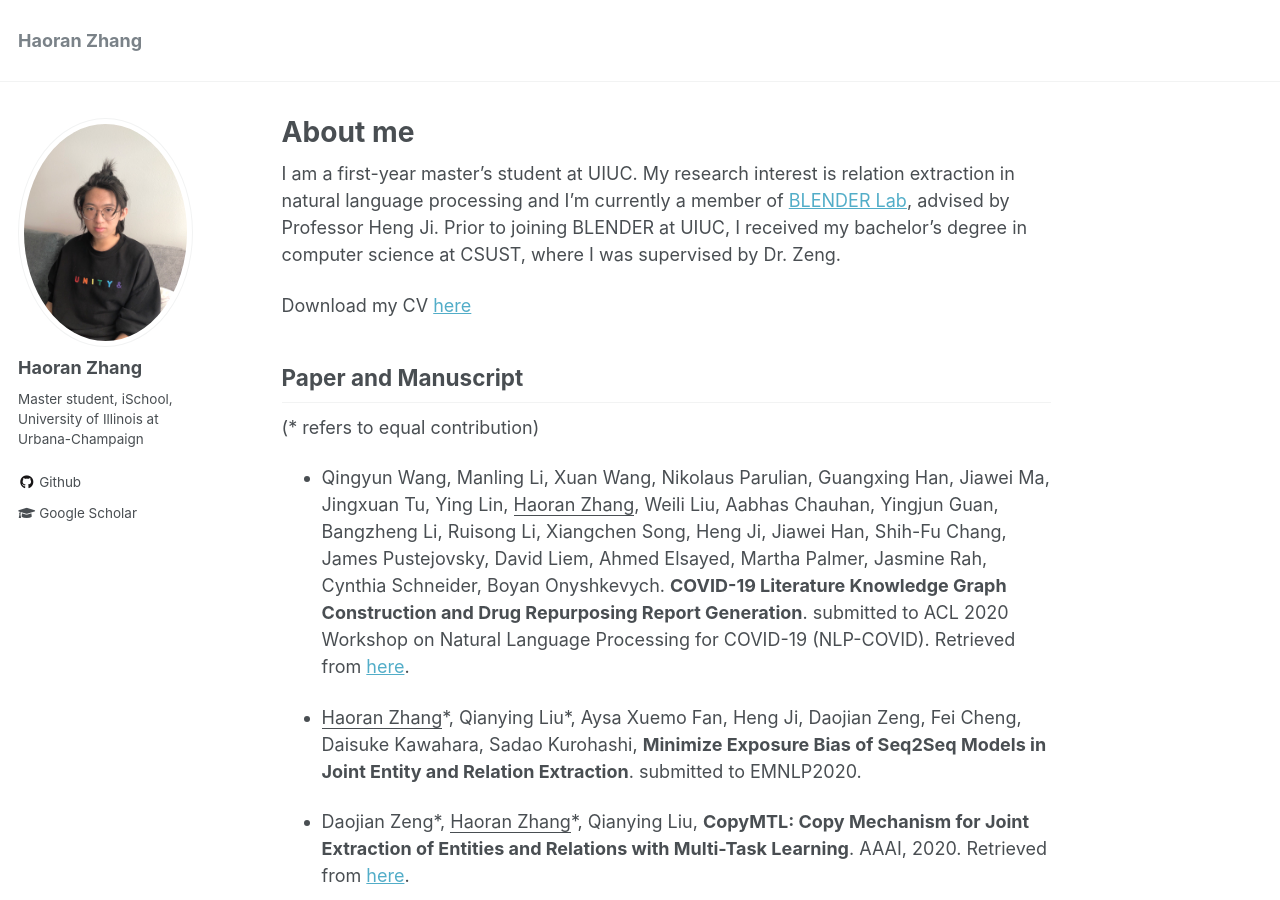
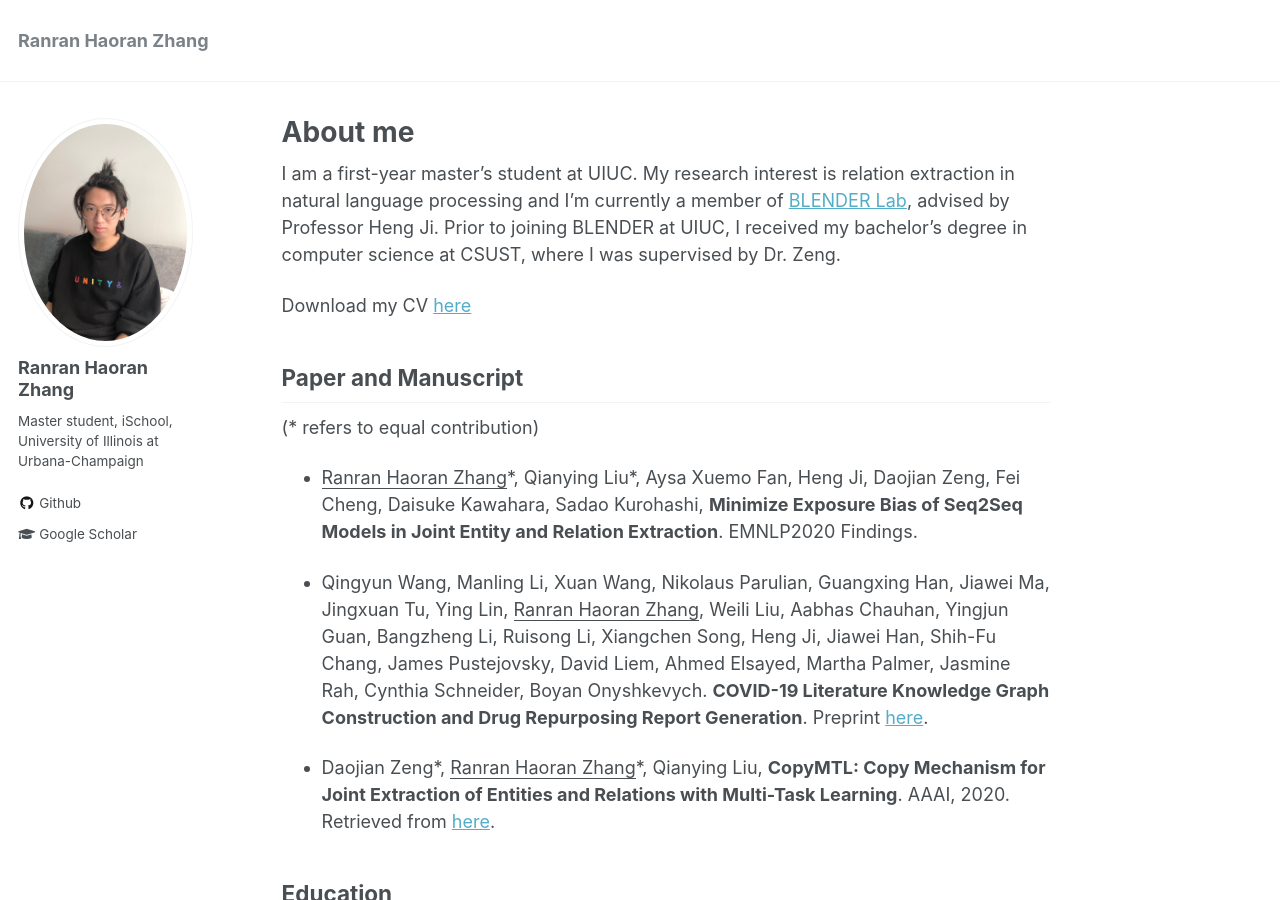
Before and after one commit to WindChimeRan/WindChimeRan.github.io, a Jekyll site: the page built from _pages/about.md, in a window 1280 px wide and 900 px high. Built offline with Jekyll 4.4.1, drawn with Linux system fonts in a browser that asks for light colours; some of the changed text lies outside the part shown.

Commit message:
update name

```diff
--- a/_config.yml
+++ b/_config.yml
@@ -7,9 +7,9 @@
 
 # Site Settings
 locale                   : "en-US"
-title                    : "Haoran Zhang"
+title                    : "Ranran Haoran Zhang"
 title_separator          : "-"
-name                     : &name "Haoran Zhang"
+name                     : &name "Ranran Haoran Zhang"
 description              : &description "Haoran's web page"
 url                      : https://windchimeran.github.io/ # the base hostname & protocol for your site e.g. "https://mmistakes.github.io"
 baseurl                  : "" # the subpath of your site, e.g. "/blog"
@@ -80,7 +80,7 @@ analytics:
 
 # Site Author
 author:
-  name             : "Haoran Zhang"
+  name             : "Ranran Haoran Zhang"
   avatar           : "photo.jpeg"
   bio              : "Master student, iSchool, University of Illinois at Urbana-Champaign"
   location         :
--- a/_pages/about.md
+++ b/_pages/about.md
@@ -20,11 +20,11 @@ Download my CV [here](https://windchimeran.github.io/files/haoran_resume.pdf)
 
 <!-- - Zeng D\*., **Zhang H**\*., Liu Q. (2020) CopyMTL: Multi-task Copy Mechanism for Joint Extraction of Entities and Relations. The Thirty-Fourth AAAI Conference on Artificial Intelligence. AAAI, 2020. [paper](https://arxiv.org/pdf/1911.10438.pdf) [code](https://github.com/WindChimeRan/CopyMTL) -->
 
-- Qingyun Wang, Manling Li, Xuan Wang, Nikolaus Parulian, Guangxing Han, Jiawei Ma, Jingxuan Tu, Ying Lin, <u>Haoran Zhang</u>, Weili Liu, Aabhas Chauhan, Yingjun Guan, Bangzheng Li, Ruisong Li, Xiangchen Song, Heng Ji, Jiawei Han, Shih-Fu Chang, James Pustejovsky, David Liem, Ahmed Elsayed, Martha Palmer, Jasmine Rah, Cynthia Schneider, Boyan Onyshkevych. **COVID-19 Literature Knowledge Graph Construction and Drug Repurposing Report Generation**. submitted to ACL 2020 Workshop on Natural Language Processing for COVID-19 (NLP-COVID). Retrieved from [here](https://arxiv.org/pdf/2007.00576.pdf).
+- <u>Ranran Haoran Zhang</u>\*, Qianying Liu\*, Aysa Xuemo Fan, Heng Ji, Daojian Zeng, Fei Cheng, Daisuke Kawahara, Sadao Kurohashi, **Minimize Exposure Bias of Seq2Seq Models in Joint Entity and Relation Extraction**. EMNLP2020 Findings.
 
-- <u>Haoran Zhang</u>\*, Qianying Liu\*, Aysa Xuemo Fan, Heng Ji, Daojian Zeng, Fei Cheng, Daisuke Kawahara, Sadao Kurohashi, **Minimize Exposure Bias of Seq2Seq Models in Joint Entity and Relation Extraction**. submitted to EMNLP2020.
+- Qingyun Wang, Manling Li, Xuan Wang, Nikolaus Parulian, Guangxing Han, Jiawei Ma, Jingxuan Tu, Ying Lin, <u>Ranran Haoran Zhang</u>, Weili Liu, Aabhas Chauhan, Yingjun Guan, Bangzheng Li, Ruisong Li, Xiangchen Song, Heng Ji, Jiawei Han, Shih-Fu Chang, James Pustejovsky, David Liem, Ahmed Elsayed, Martha Palmer, Jasmine Rah, Cynthia Schneider, Boyan Onyshkevych. **COVID-19 Literature Knowledge Graph Construction and Drug Repurposing Report Generation**. Preprint [here](https://arxiv.org/pdf/2007.00576.pdf).
 
-- Daojian Zeng\*, <u>Haoran Zhang</u>\*, Qianying Liu, **CopyMTL: Copy Mechanism for Joint Extraction of Entities and Relations
+- Daojian Zeng\*, <u>Ranran Haoran Zhang</u>\*, Qianying Liu, **CopyMTL: Copy Mechanism for Joint Extraction of Entities and Relations
 with Multi-Task Learning**. AAAI, 2020. Retrieved from [here](https://arxiv.org/pdf/1911.10438.pdf).
 
 ## Education
```
